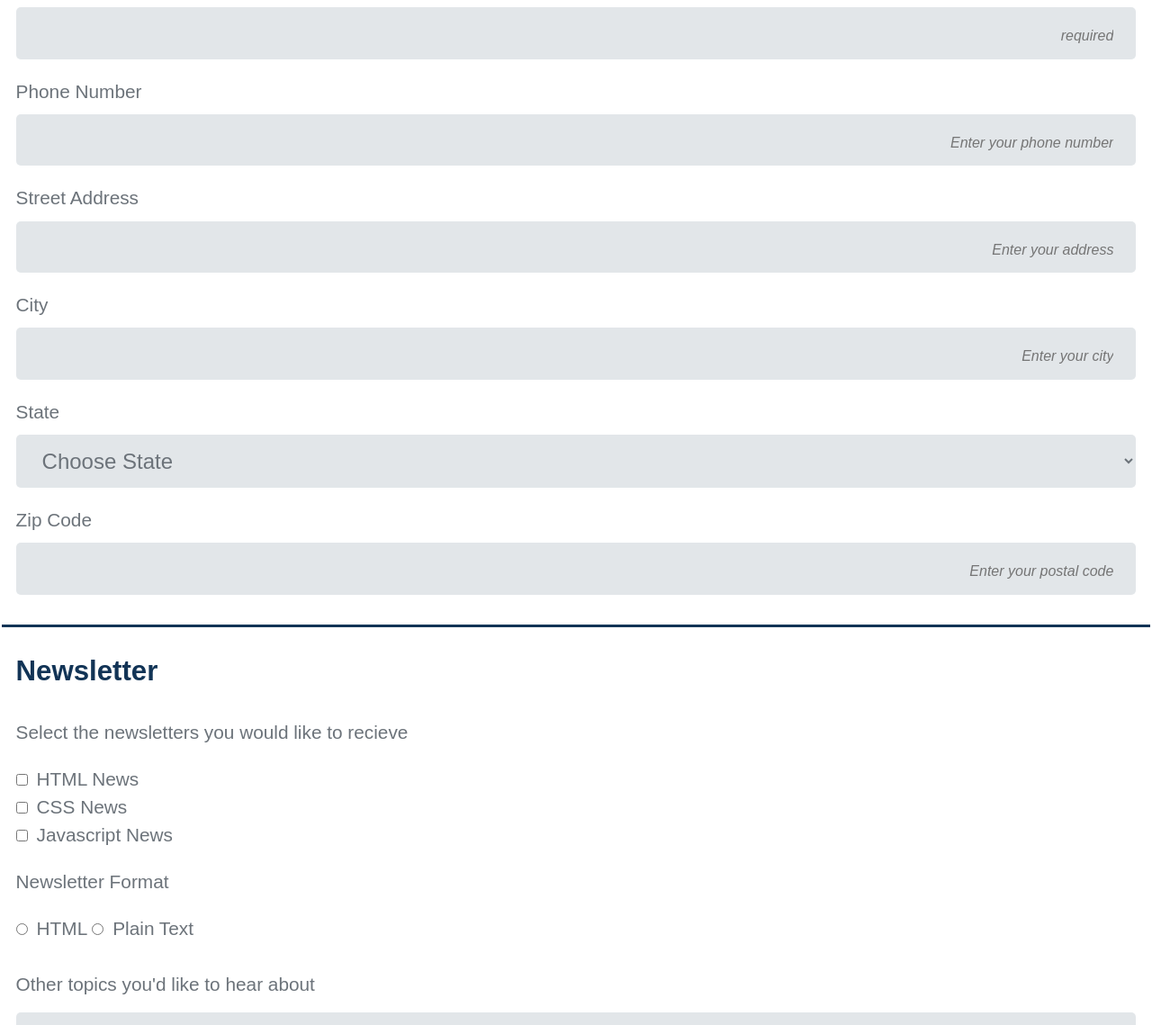
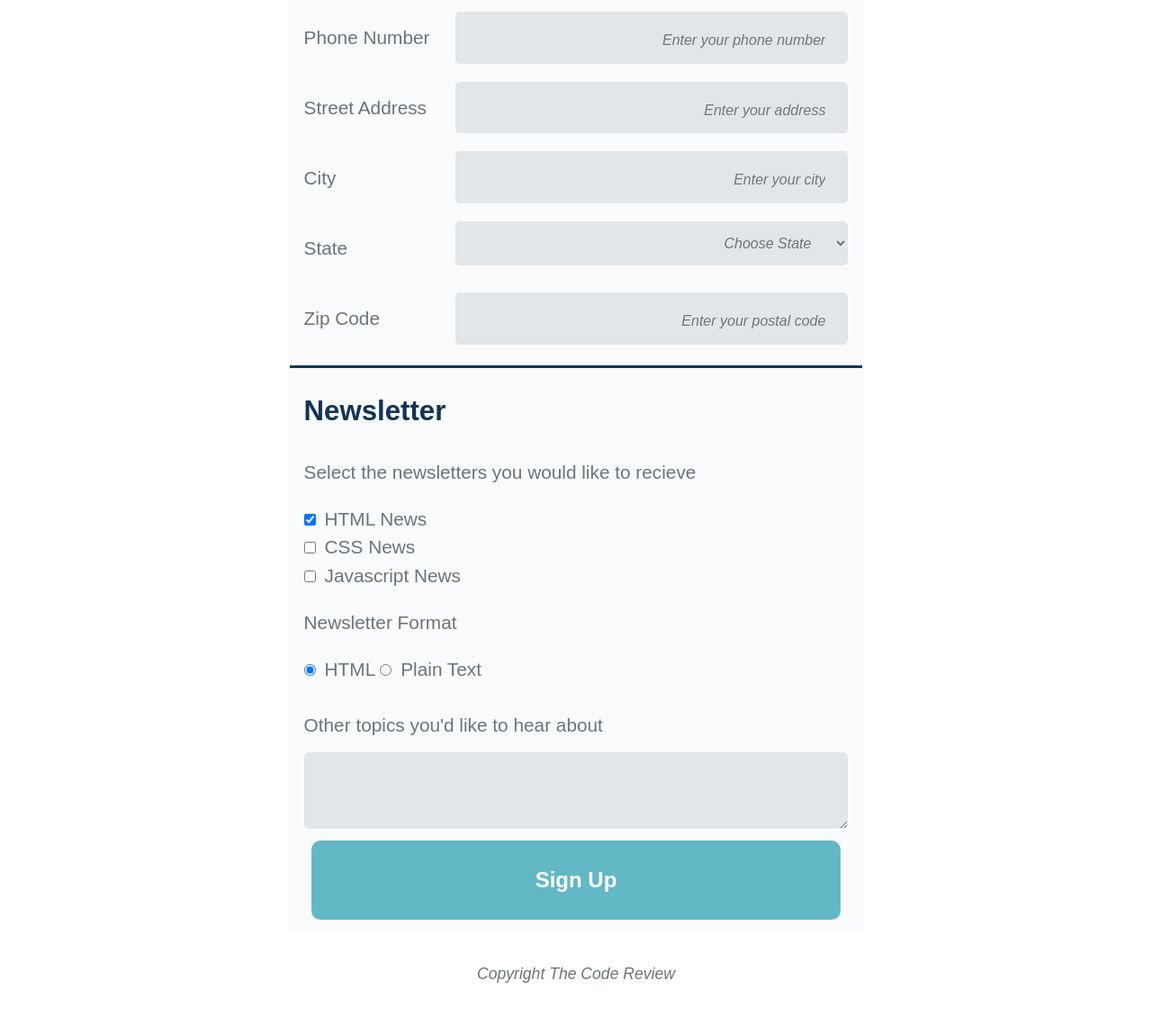
Before and after one commit to svanardenne/form-html-validation, a plain HTML site: page index.html in a window 1280 px wide. Shown: the part 513-1652 px from the top of the page at 90% size. After the commit the page ends 1609 px from the top, so only its background shows below. Drawn offline with Linux system fonts and the light colour scheme; a web font is replaced by a local one.

Commit message:
Final Touches

```diff
--- a/css/style.css
+++ b/css/style.css
@@ -27,6 +27,7 @@ body {
 .main-form {
   border-top: 3px solid #123456;
   margin-top: 5px;
+  background: #fafbfc;
 }
 
 .container-1 {
@@ -46,12 +47,27 @@ body {
   text-align: center;
 }
 
+.main-footer {
+  background: #fafbfc;
+  padding-top: 30px;
+}
+
 /* ====== Pseudo Elements ====== */
 
-input:focus,
-select:focus,
-textarea:focus {
-  outline-color: #123456;
+.container-1 input[type="text"]:focus,
+.container-1 input[type="email"]:focus,
+.container-1 input[type="tel"]:focus,
+textarea:focus,
+select:focus {
+  outline-color: #62b8c4;
+}
+
+.submit:hover {
+  background: #48cadb;
+}
+
+.submit:active {
+  background: #123456;
 }
 
 
@@ -78,9 +94,13 @@ textarea:focus {
   font-size: 1.1rem;
 }
 
-/* ====== Input Styles ====== */
 
-input::placeholder {
+/* =================================
+  Input Styles
+==================================== */
+
+input::placeholder,
+#state {
   font-style: italic;
   font-size: 1rem;
   text-align: right;
@@ -112,7 +132,9 @@ select {
   width: 100%;
   padding: 15px 25px 15px 25px;
   font-size: 1.5rem;
-  color: #6c737a
+  color: #6c737a;
+  transition: all 2s ease;
+  outline-color: #123456;
 }
 
 .other {
@@ -127,7 +149,34 @@ select {
   color: white;
   border: none;
   border-radius: 10px;
+  font-size: 1.5rem;
+  transition: background .5s ease;
   background: #62b8c4;
-  font-size: 1.5rem;
-  margin:20px auto;
 }
+
+/* =================================
+  Media Queries
+==================================== */
+
+@media(min-width: 769px) {
+  body {
+    width: 50%;
+    margin: 0 auto;
+  }
+  .main-footer {
+    background: white;
+  }
+  .main-form {
+    padding-bottom: 13px;
+  }
+  .inline {
+    display: flex;
+  }
+  .inline label {
+    width: 40%;
+    align-self: center;
+  }
+  .container-1 input {
+    margin-bottom: 10px;
+  }
+}
--- a/index.html
+++ b/index.html
@@ -12,27 +12,40 @@
 
     <header class="main-header">
         <h1 class="title">The Code Review</h1>
+        <div class="signup">
             <h2 id="signup">Signup for our Newsletter</h2>
             <p class="info">Get the latest news on how your code is doing right in your inbox</p>
+        </div>
     </header>
 
     <main>
         <form class="main-form">
             <fieldset class="container-1">
                 <legend id="contact"><h2>Contact Information</h2></legend>
+                <div class="inline">
                     <label for="name">Full Name</label>
                     <input id="name" type="text" name="user_name" placeholder="required" required>
+                </div>
+                <div class="inline">
                     <label for="email">Email Address</label>
                     <input id="email" type="email" name="user_email" placeholder="required" required>
+                </div>
+                <div class="inline">
                     <label for="number">Phone Number</label>
                     <input id="number" type="tel" name="user_phone" placeholder="Enter your phone number">
+                </div>
+                <div class="inline">
                     <label for="address">Street Address</label>
                     <input id="address" type="text" name="user_address" placeholder="Enter your address">
+                </div>
+                <div class="inline">
                     <label for="city">City</label>
                     <input id="city" type="text" name="user_city" placeholder="Enter your city">
+                </div>
+                <div class="inline">
                     <label for="state">State</label>
                     <select id="state" name="user_state">
-                    <option value="" disabled selected hidden>Choose State</option>
+                        <option class="init_select" value="" disabled selected hidden>Choose State</option>
                         <option value="Washington">Washington</option>
                         <option value="Oregon">Oregon</option>
                         <option value="California">California</option>
@@ -40,18 +53,21 @@
                         <option value="New Mexico">New Mexico</option>
                         <option value="Arizona">Arizona</option>
                     </select>
+                </div>
+                <div class="inline">
                     <label for="zip">Zip Code</label>
                     <input id="zip" type="text" name="user_zip" placeholder="Enter your postal code">
+                </div>
             </fieldset>
 
             <fieldset class="container-2">
                 <legend id="newsletter"><h2>Newsletter</h2></legend>
                 <p>Select the newsletters you would like to recieve</p>
-                <input type="checkbox" id="htmlnews" value="html_news" name="newsletter"><label for="htmlnews">HTML News</label><br>
+                <input type="checkbox" id="htmlnews" value="html_news" name="newsletter" checked><label for="htmlnews">HTML News</label><br>
                 <input type="checkbox" id="cssnews" value="css_news" name="newsletter"><label for="cssnews">CSS News</label><br>
                 <input type="checkbox" id="javanews" value="javascript_news" name="newsletter"><label for="javanews">Javascript News</label><br>
                 <p>Newsletter Format</p>
-                <input type="radio" id="html" value="html" name="format"><label for="html">HTML</label>
+                <input type="radio" id="html" value="html" name="format" checked><label for="html">HTML</label>
                 <input type="radio" id="plaintext" value="plain_text" name="format"><label for="plaintext">Plain Text</label><br><br>
                 <label for="other">Other topics you'd like to hear about</label>
                 <textarea class="other" id="other" name="other"></textarea>
```
Lines whose indentation alone changed are shown as unchanged.
